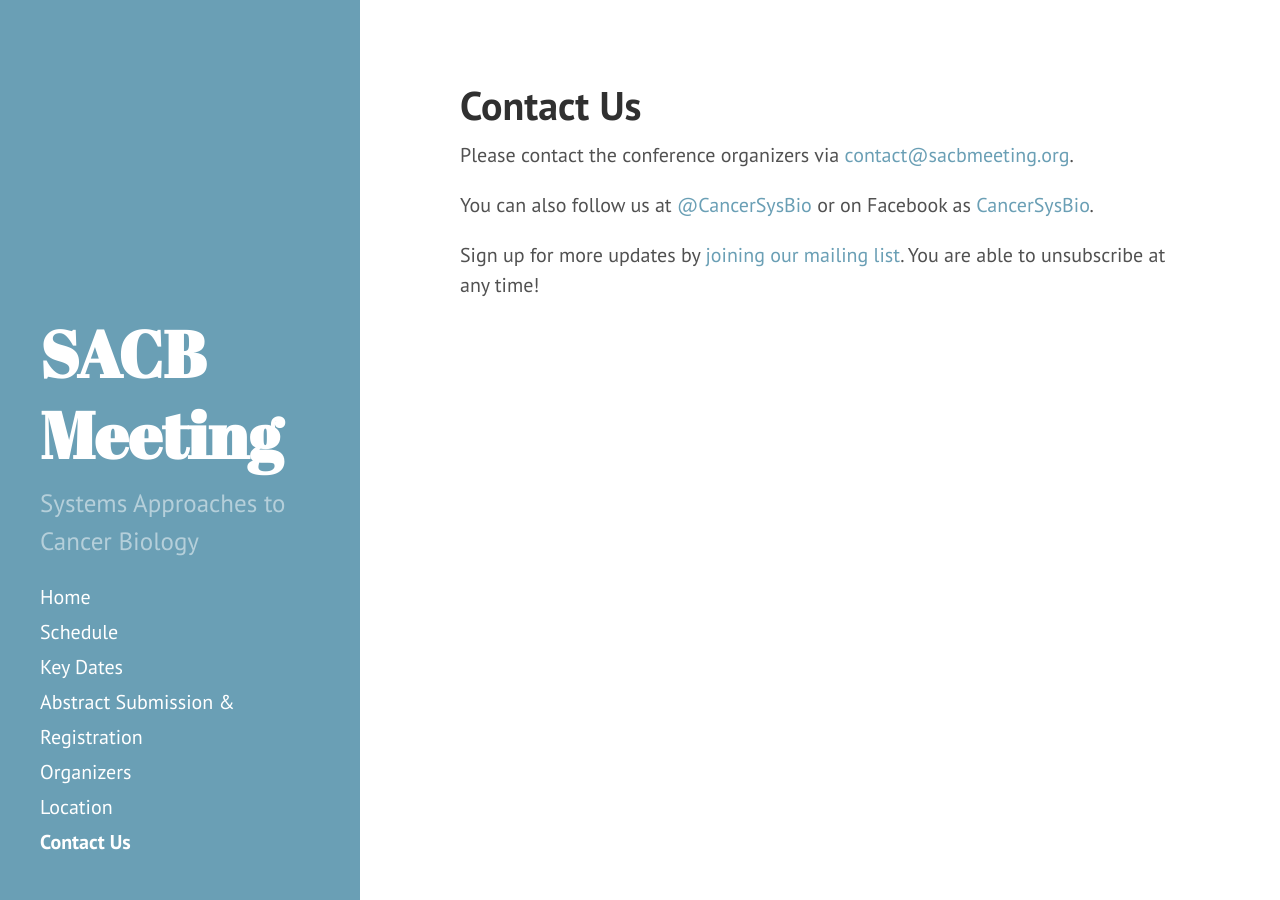
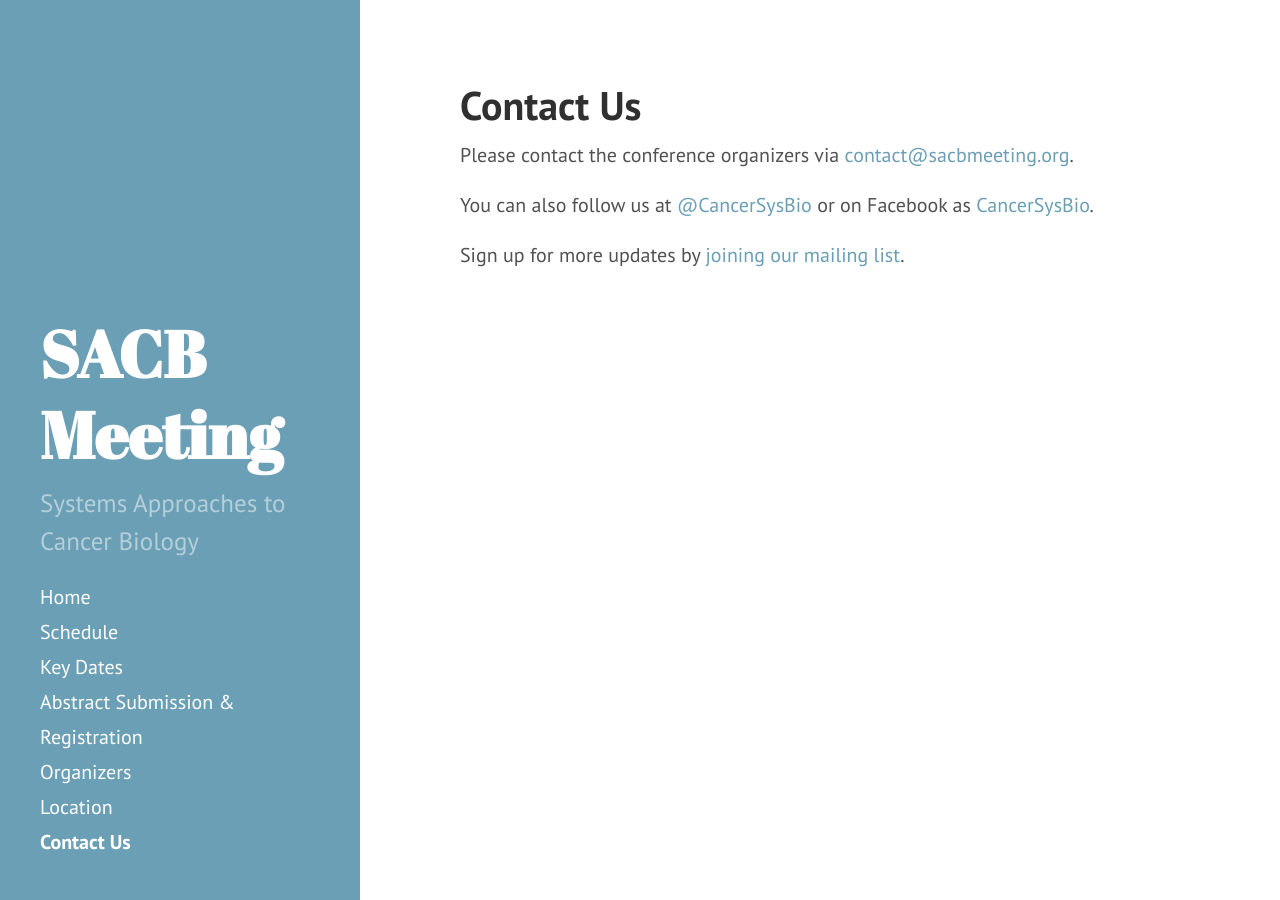
Before and after one commit to AECCSB/sacb-meeting, a Jekyll site: the page built from contact-us.md, in a window 1280 px wide. Built offline with Jekyll 4.4.1, drawn with Linux system fonts in a browser that asks for light colours.

Commit message:
Update contact-us.md

```diff
--- a/contact-us.md
+++ b/contact-us.md
@@ -7,4 +7,4 @@
 
 You can also follow us at [@CancerSysBio](https://twitter.com/CancerSysBio) or on Facebook as [CancerSysBio](https://www.facebook.com/CancerSysBio/).
 
-Sign up for more updates by [joining our mailing list](https://sacbmeeting.us4.list-manage.com/subscribe?u=a9acecbcfe4d0c4495f22dc2f&id=217ebea01b). You are able to unsubscribe at any time!
+Sign up for more updates by [joining our mailing list](https://sacbmeeting.us4.list-manage.com/subscribe?u=a9acecbcfe4d0c4495f22dc2f&id=217ebea01b).
```
